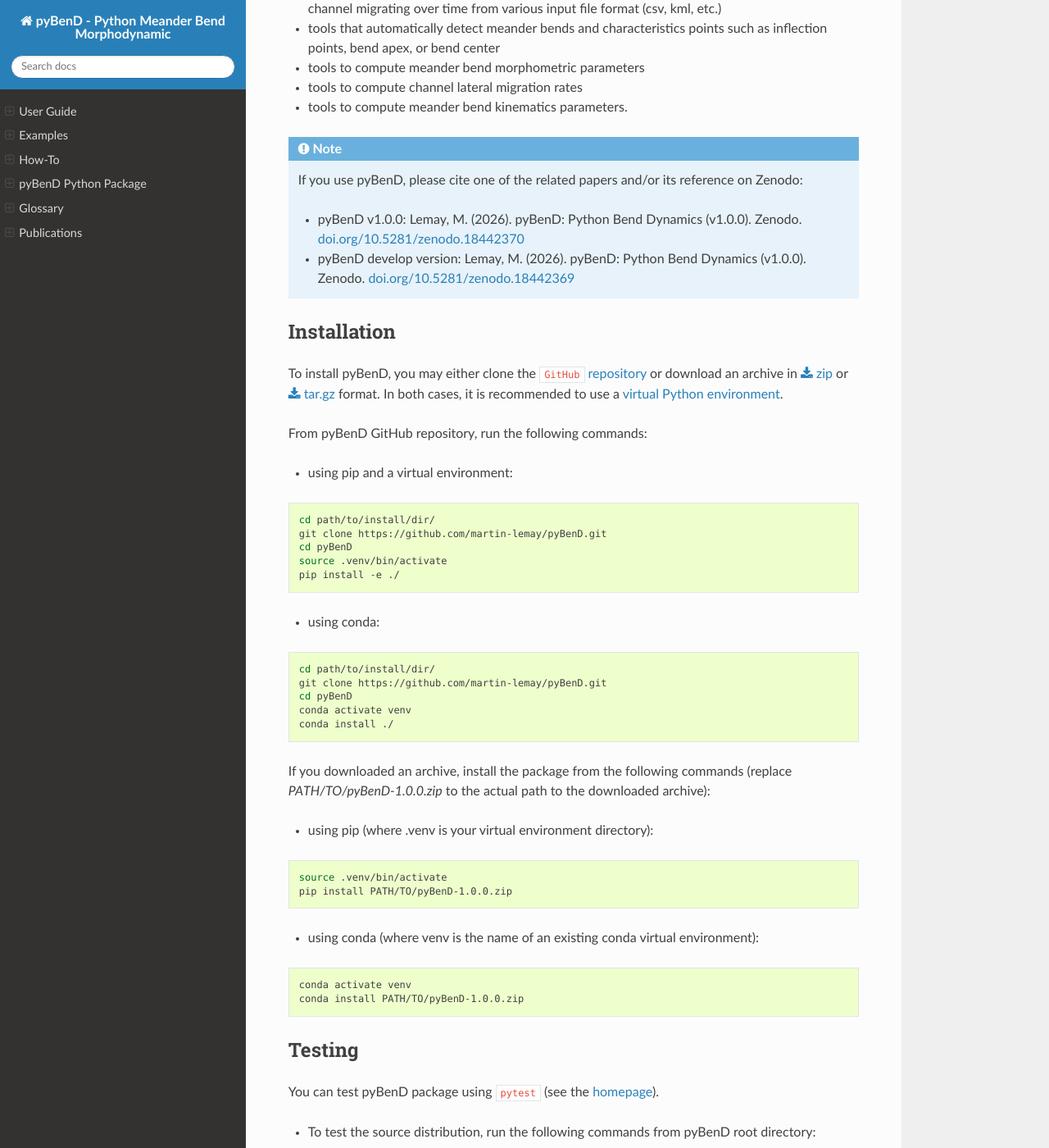
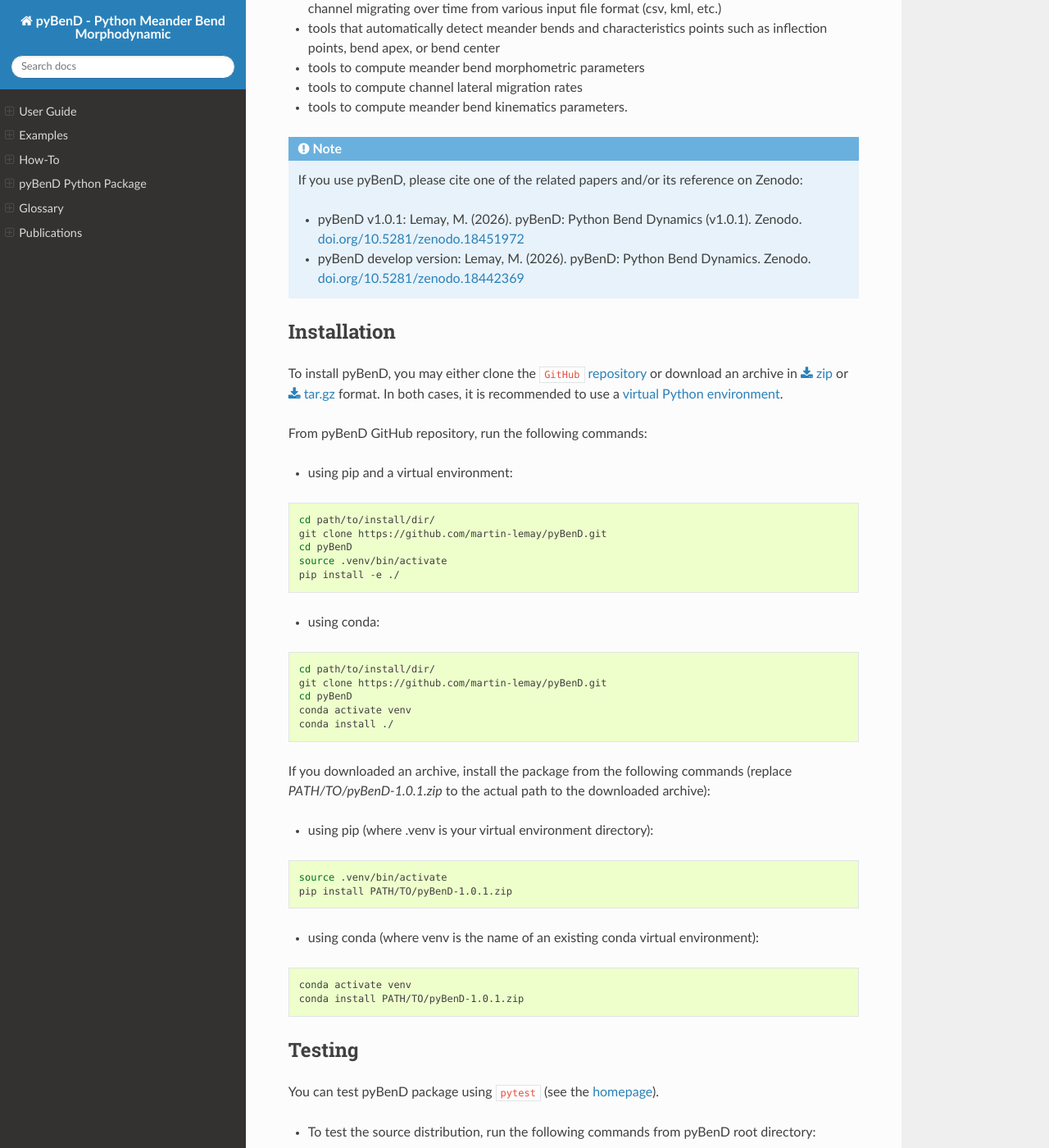
Before and after one commit to martin-lemay/pyBenD, a Sphinx documentation site: the page built from docs/index.rst, in a window 1280 px wide and 1400 px high, scrolled down 307 px. Shown: the whole window at 82% size. Built offline with Sphinx 7.4.7 and the Read the Docs theme 3.1.0, drawn with Linux system fonts in a browser that asks for light colours.

Commit message:
update citation and links to v1.0.1

```diff
--- a/docs/index.rst
+++ b/docs/index.rst
@@ -19,9 +19,9 @@
 
    If you use pyBenD, please cite one of the related papers and/or its reference on Zenodo:
 
-   - pyBenD v1.0.0: Lemay, M. (2026). pyBenD: Python Bend Dynamics (v1.0.0).
-     Zenodo. `doi.org/10.5281/zenodo.18442370 <https://doi.org/10.5281/zenodo.18442370>`_
-   - pyBenD develop version: Lemay, M. (2026). pyBenD: Python Bend Dynamics (v1.0.0).
+   - pyBenD v1.0.1: Lemay, M. (2026). pyBenD: Python Bend Dynamics (v1.0.1).
+     Zenodo. `doi.org/10.5281/zenodo.18451972 <https://doi.org/10.5281/zenodo.18451972>`_
+   - pyBenD develop version: Lemay, M. (2026). pyBenD: Python Bend Dynamics.
      Zenodo. `doi.org/10.5281/zenodo.18442369 <https://doi.org/10.5281/zenodo.18442369>`_
 
 
@@ -30,8 +30,8 @@
 
 To install pyBenD, you may either clone the ``GitHub`` `repository <https://github.com/martin-lemay/pyBenD.git>`_
 or download an archive in
-:download:`zip <https://github.com/martin-lemay/pyBenD/archive/refs/tags/v1.0.0.zip>` or
-:download:`tar.gz <https://github.com/martin-lemay/pyBenD/archive/refs/tags/v1.0.0.tar.gz>`
+:download:`zip <https://github.com/martin-lemay/pyBenD/archive/refs/tags/v1.0.1.zip>` or
+:download:`tar.gz <https://github.com/martin-lemay/pyBenD/archive/refs/tags/v1.0.1.tar.gz>`
 format. In both cases, it is recommended to use a
 `virtual Python environment <https://packaging.python.org/en/latest/guides/installing-using-pip-and-virtual-environments/#create-and-use-virtual-environments>`_.
 
@@ -59,21 +59,21 @@
 
 
 If you downloaded an archive, install the package from the following commands
-(replace `PATH/TO/pyBenD-1.0.0.zip` to the actual path to the downloaded archive):
+(replace `PATH/TO/pyBenD-1.0.1.zip` to the actual path to the downloaded archive):
 
 - using pip (where .venv is your virtual environment directory):
 
 .. code-block:: bash
 
    source .venv/bin/activate
-   pip install PATH/TO/pyBenD-1.0.0.zip
+   pip install PATH/TO/pyBenD-1.0.1.zip
 
 - using conda (where venv is the name of an existing conda virtual environment):
 
 .. code-block:: bash
 
    conda activate venv
-   conda install PATH/TO/pyBenD-1.0.0.zip
+   conda install PATH/TO/pyBenD-1.0.1.zip
 
 
 Testing
```
Also changed, not shown: 5 other files.
